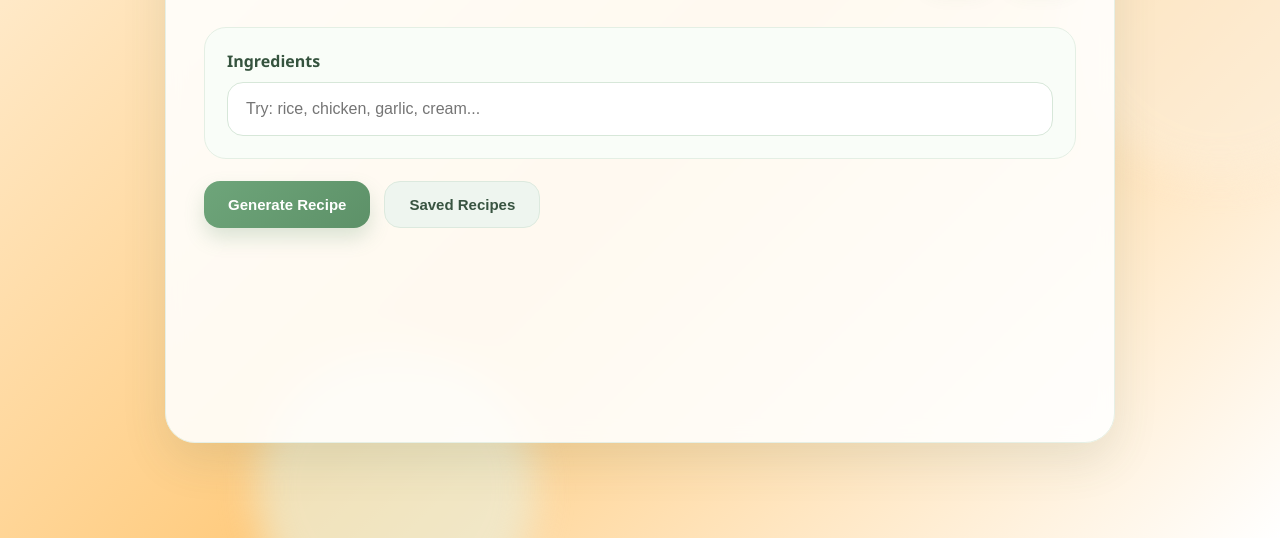
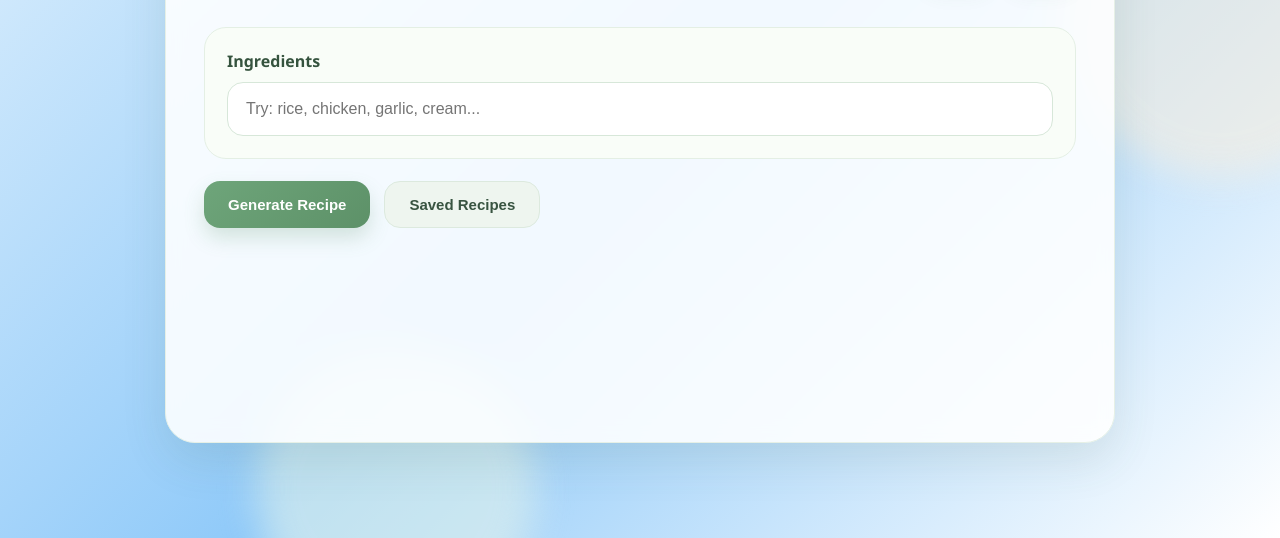
Before and after one commit to salmabouzeid/smartRecipieApp, a plain HTML site: page index.html in a window 1280 px wide. Shown: the part 262-800 px from the top of the page. Drawn offline with Linux system fonts and the light colour scheme.

Commit message:
Demo testing

```diff
--- a/style.css
+++ b/style.css
@@ -5,7 +5,7 @@
 body {
   margin: 0;
   font-family: "Segoe UI", Tahoma, Geneva, Verdana, sans-serif;
-  background: linear-gradient(135deg, #fff3e0, #ffcc80, #ffffff);
+  background: linear-gradient(135deg, #e3f2fd, #90caf9, #ffffff);
   min-height: 100vh;
   color: #243424;
   overflow-x: hidden;
```
